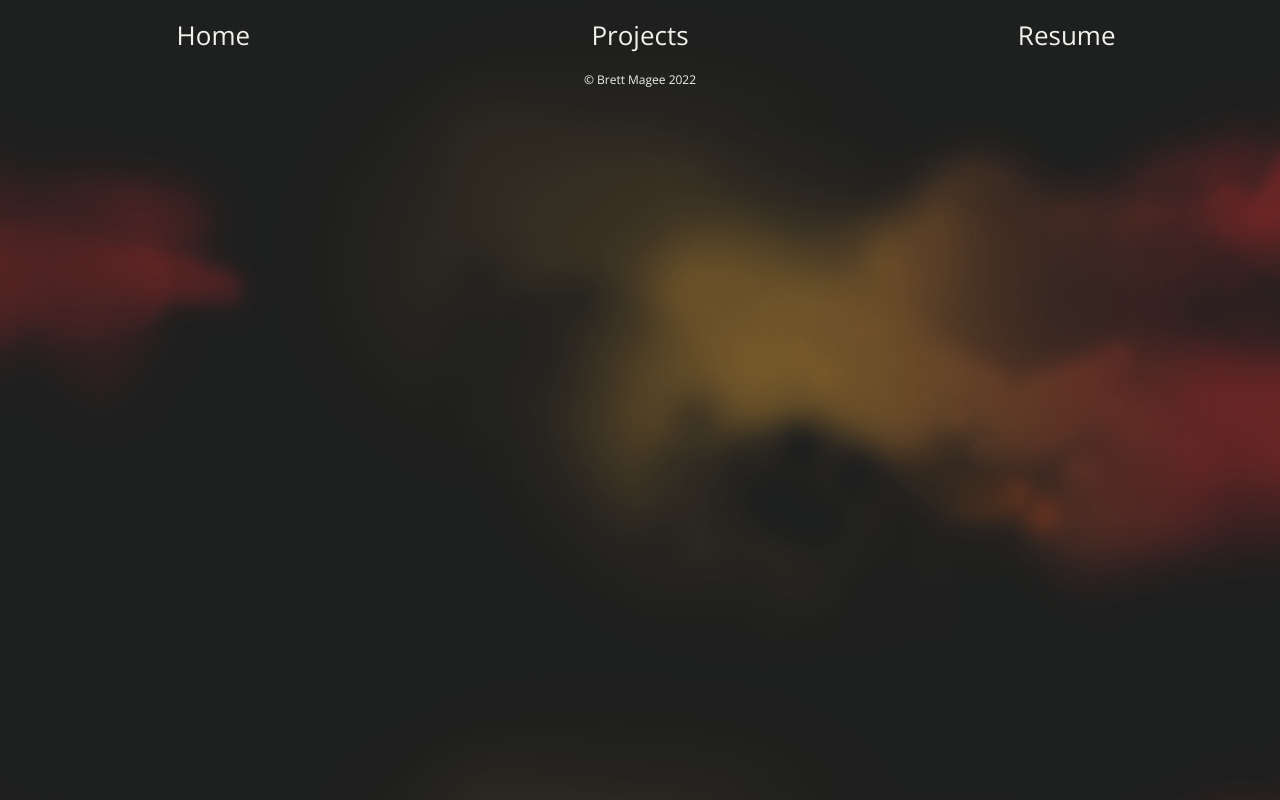
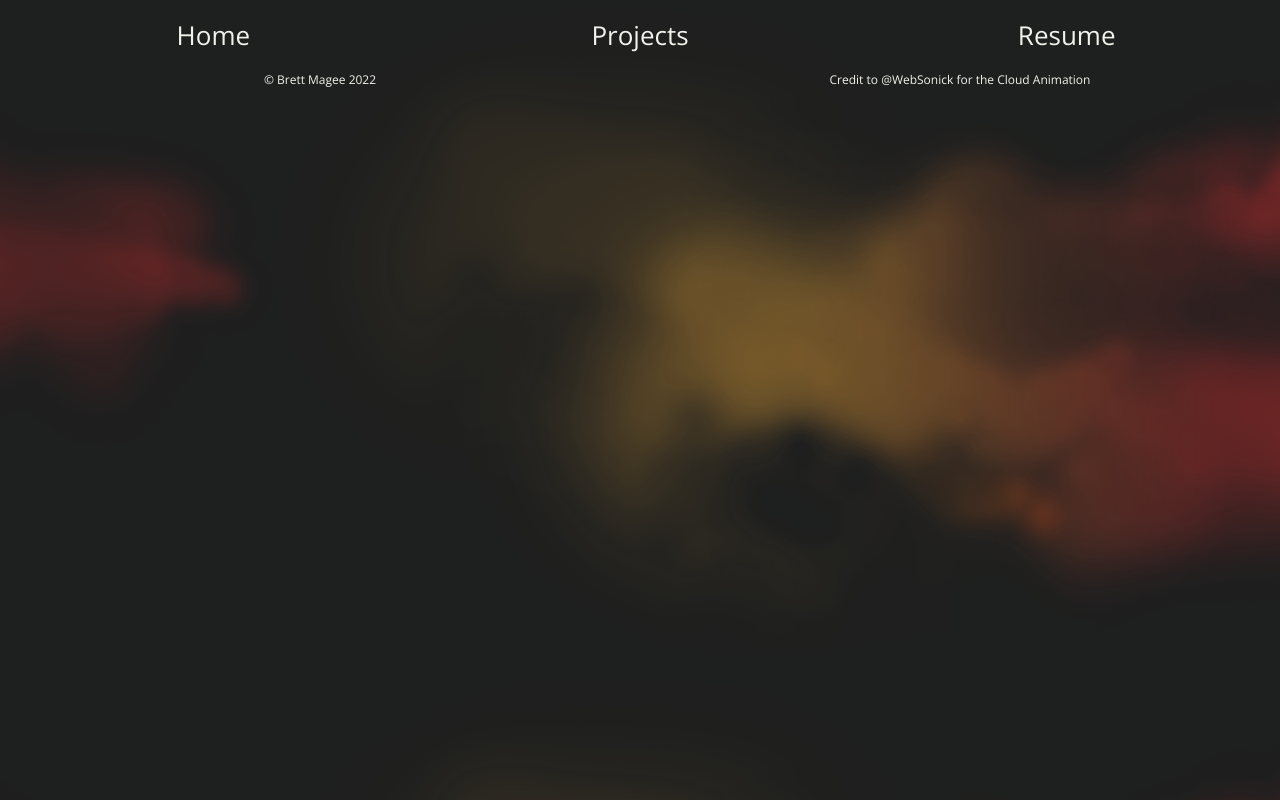
Before and after one commit to BrettMM88/brettmm88.github.io, a React (Create React App) app: page /resume in a window 1280 px wide. Built offline with nearby package versions, Linux system fonts and the light colour scheme.

Commit message:
Updated footer with credit for animation

```diff
--- a/src/components/Footer/footer.css
+++ b/src/components/Footer/footer.css
@@ -1,12 +1,31 @@
 .footer-container {
     flex: 0;
     display: flex;
-    flex-direction: column;
+    flex-direction: row;
     justify-content: center;
     align-items: center;
+    min-width: 100vw;
+    text-align: center;
+
+}
+
+a {
+    text-decoration: inherit;
+    color: inherit;
+}
+
+a:hover {
+    text-decoration: inherit;
+    color: inherit;
+}
+
+a:visited {
+    text-decoration: inherit;
+    color: inherit;
 }
 
 .footer-text {
+    flex: 1;
     color: #F1F2EB;
     font-size: 12px;
 }
--- a/src/components/Footer/footer.jsx
+++ b/src/components/Footer/footer.jsx
@@ -5,6 +5,9 @@ const Footer = () => {
     return (
         <div class="footer-container .container-fluid">
             <span class="footer-text">&copy; Brett Magee 2022</span>
+            <span class="footer-text">
+                Credit to <a href="https://codepen.io/WebSonick" target="_blank" rel="noopener noreferrer">@WebSonick</a> for the Cloud Animation
+            </span>
         </div>
     )
 }
```
